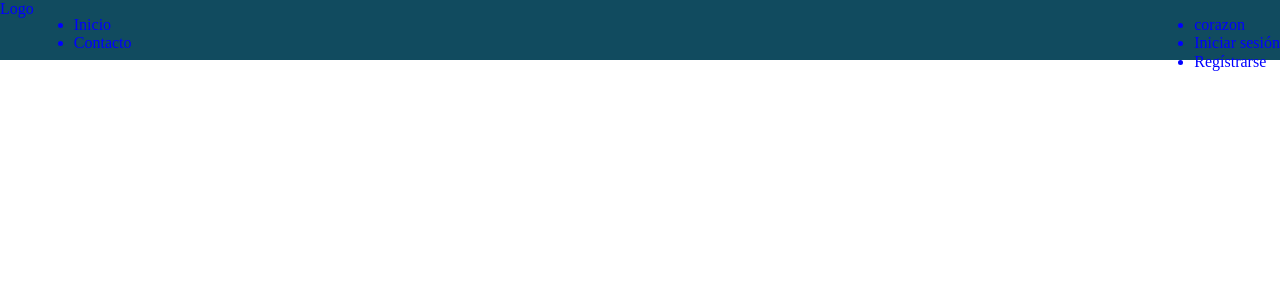
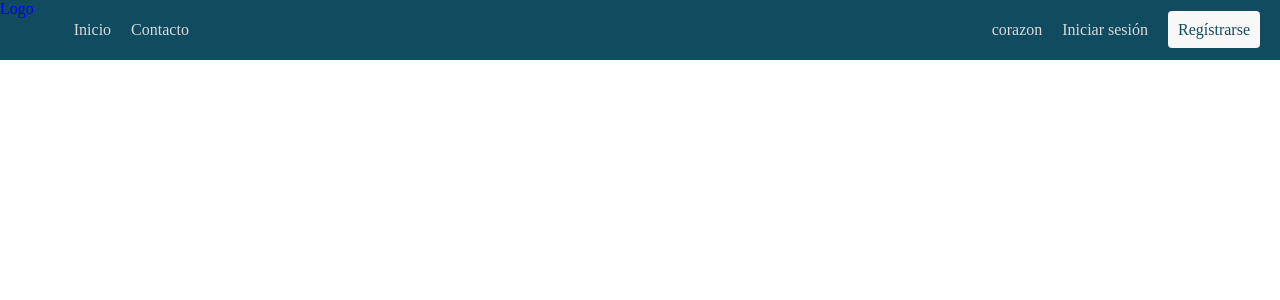
Before and after one commit to camiloVelandia/sleepSharingApp, a React app: page / in a window 1280 px wide. Shown: the top 300 px of the page. Built offline with nearby package versions, Linux system fonts and the light colour scheme.

Commit message:
add fortawesome icons

```diff
--- a/package.json
+++ b/package.json
@@ -18,6 +18,10 @@
   "author": "Camilo Velandia @xander_dev",
   "license": "MIT",
   "dependencies": {
+    "@fortawesome/fontawesome-svg-core": "^1.2.29",
+    "@fortawesome/free-brands-svg-icons": "^5.13.1",
+    "@fortawesome/free-solid-svg-icons": "^5.13.1",
+    "@fortawesome/react-fontawesome": "^0.1.11",
     "react": "16.13.1",
     "react-dom": "16.13.1",
     "styled-components": "^5.1.1"
--- a/src/components/Header/index.js
+++ b/src/components/Header/index.js
@@ -1,5 +1,5 @@
 import React from 'react';
-import {TopNavbar, Menu} from './styles'
+import {TopNavbar, Menu, Ul, A} from './styles'
 
 const Header = () => {
   return(
@@ -7,15 +7,15 @@ const Header = () => {
       <TopNavbar>
         <span>Logo</span>
         <Menu>
-          <ul>
+          <Ul>
             <li>
               Inicio
             </li>
             <li>
               Contacto
             </li>
-          </ul>
-          <ul>
+          </Ul>
+          <Ul>
             <li>
               corazon
             </li>
@@ -23,9 +23,9 @@ const Header = () => {
               Iniciar sesión
             </li>
             <li>
-              Regístrarse
+              <A href="/">Regístrarse</A>
             </li>
-          </ul>
+          </Ul>
         </Menu>
       </TopNavbar>
     </>
--- a/src/components/Header/styles.js
+++ b/src/components/Header/styles.js
@@ -11,3 +11,21 @@ export const Menu = styled.nav`
   justify-content:space-between;
   width:100%;
 `
+
+export const Ul=styled.ul`
+  display:flex;
+  align-items:center;
+  & li{
+    list-style:none;
+    color:#DADADA;
+    margin-right:20px;
+  }
+`
+
+export const A =styled.a`
+  background-color:#F8F8F8;
+  color:#114B5F;
+  border-radius:4px;
+  padding:10px;
+  text-decoration:none;
+`
```
Also changed, not shown: 1 other file (tests, documents, lock files or other folders).
